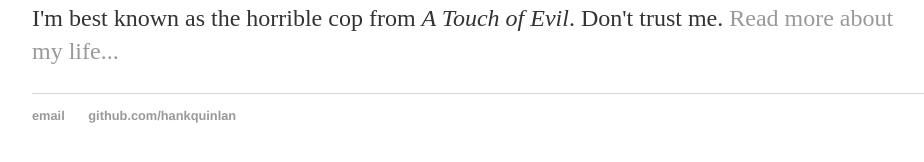
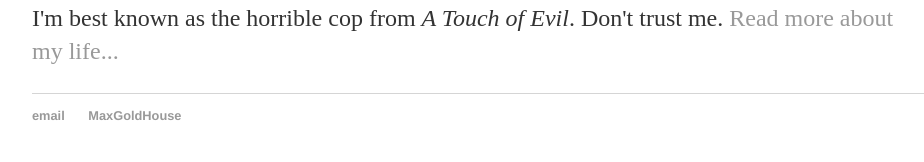
Before and after one commit to dindinet/jekyll-site, a Jekyll site: the page built from index.html, in a window 1280 px wide. Shown: the part 200-362 px from the top of the page, without its empty margins (160-1084 px from the left). Built offline with Jekyll 4.4.1, drawn with Linux system fonts in a browser that asks for light colours.

Commit message:
Update default.html

```diff
--- a/_layouts/default.html
+++ b/_layouts/default.html
@@ -25,8 +25,8 @@
 
   <footer>
    <ul>
-   <li><a href="mailto:hankquinlanhub@gmail.com">email</a></li>
-   <li><a href="https://github.com/hankquinlan">github.com/hankquinlan</a></li>
+   <li><a href="mailto:uk@maxgoldhouse.com">email</a></li>
+   <li><a href="https://www.maxgoldhouse.com">MaxGoldHouse</a></li>
    </ul>
   </footer>
   </body>
```
